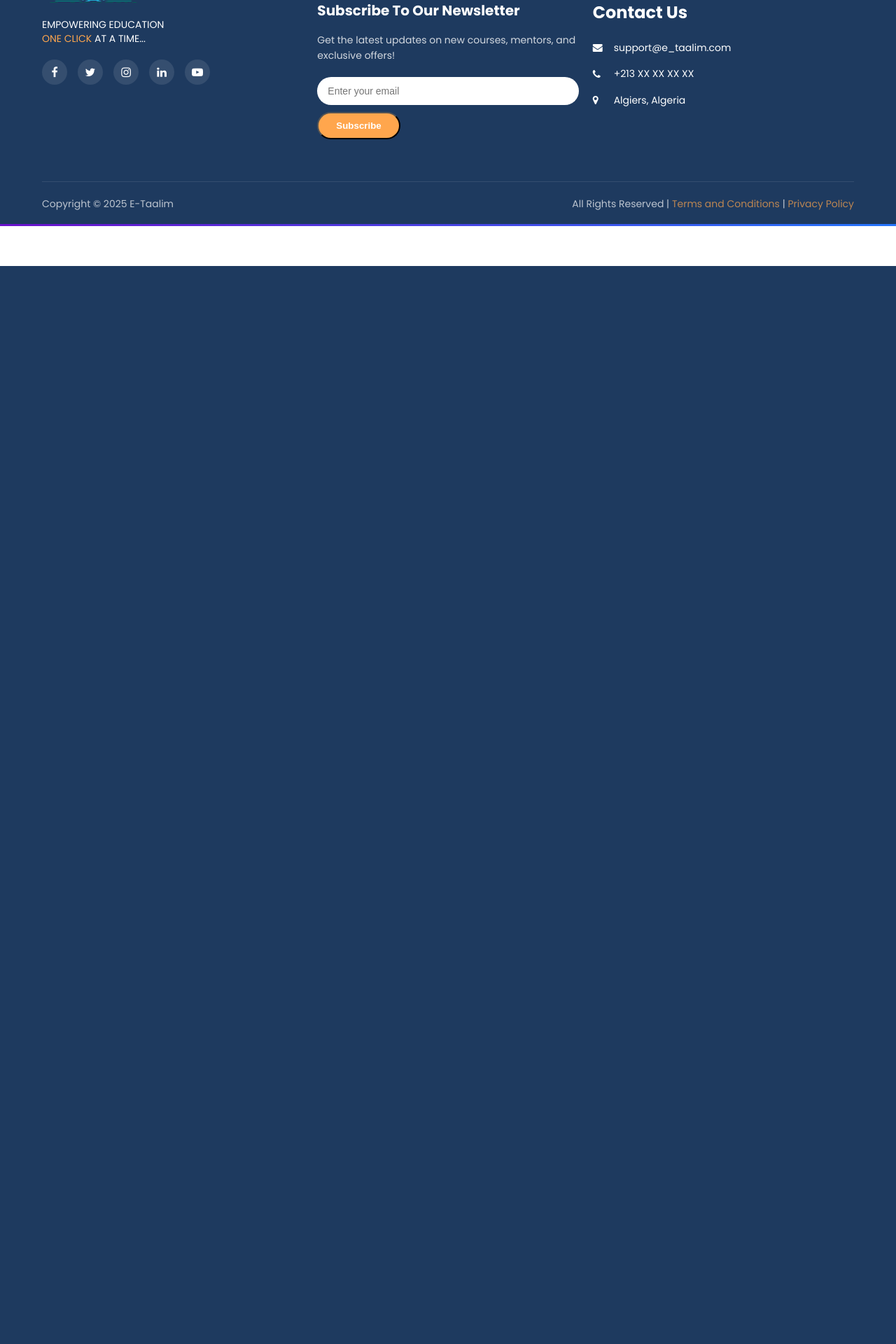
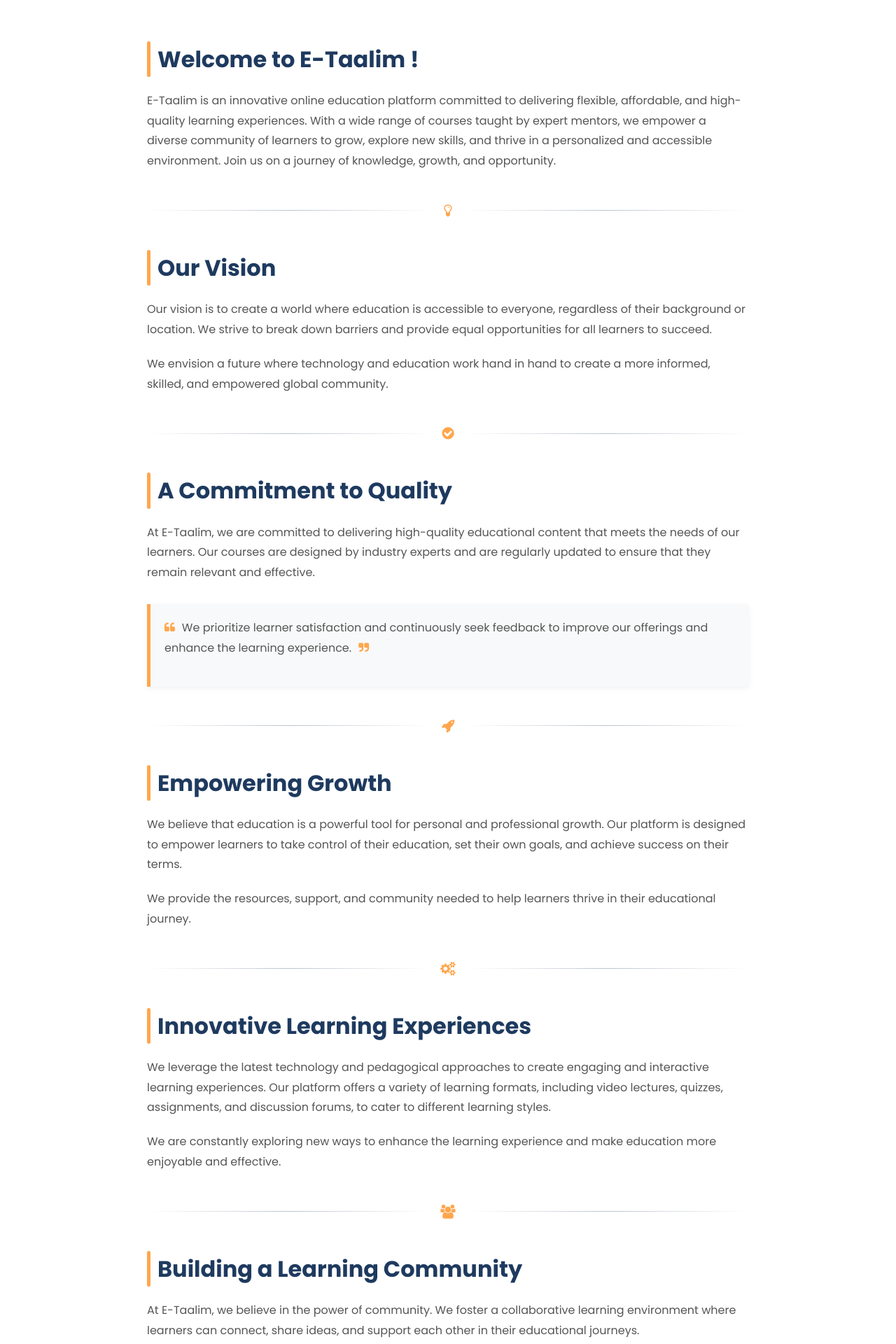
Before and after one commit to manarghr/e-learning-plat, a PHP site: page /About-us.html in a window 1280 px wide. Shown: the part 420-2340 px from the top of the page at 70% size. Before the commit the page ends 800 px from the top, so only its background shows below. Run offline with PHP 8.4, Linux system fonts and the light colour scheme.

Commit message:
About us & linking done

```diff
--- a/About-us.css
+++ b/About-us.css
@@ -1,4 +1,4 @@
-/* Reset and Base Styles */
+
 * {
   margin: 0;
   padding: 0;
@@ -27,8 +27,8 @@
 }
 
 img {
-    width: 20px;
-    height: 5px;
+  width: 60px;
+  height: 50px;
 }
 
 /* Button Styles */
@@ -228,6 +228,7 @@
 
 .footer-logo img {
   width: 150px;
+  height: 100px;
   margin-bottom: 15px;
 }
 
@@ -410,6 +411,198 @@
   }
 }
 
-  .how-it-works{
-    background-color:#ffff;
+
+
+
+/* Animation keyframes */
+@keyframes fadeIn {
+  from {
+    opacity: 0;
+    transform: translateY(20px);
   }
+  to {
+    opacity: 1;
+    transform: translateY(0);
+  }
+}
+
+@keyframes slideInLeft {
+  from {
+    opacity: 0;
+    transform: translateX(-50px);
+  }
+  to {
+    opacity: 1;
+    transform: translateX(0);
+  }
+}
+
+@keyframes pulse {
+  0% {
+    transform: scale(1);
+  }
+  50% {
+    transform: scale(1.05);
+  }
+  100% {
+    transform: scale(1);
+  }
+}
+
+/* Enhanced About Banner */
+.about-banner {
+  position: relative;
+  width: 100%;
+  height: 350px;
+  background: url("images/medium-shot-kid-taking-notes.jpg") no-repeat center center / cover;
+  overflow: hidden;
+}
+
+.about-banner::before {
+  content: "";
+  position: absolute;
+  top: 0;
+  left: 0;
+  width: 100%;
+  height: 100%;
+  background: linear-gradient(135deg, rgba(30, 58, 95, 0.8), rgba(255, 166, 77, 0.6));
+  z-index: 1;
+}
+
+.banner-overlay {
+  position: relative;
+  z-index: 2;
+  background-color: transparent;
+}
+
+.banner-overlay h1 {
+  font-size: 56px;
+  text-shadow: 2px 2px 4px rgba(0, 0, 0, 0.3);
+  position: relative;
+}
+
+.banner-overlay h1::after {
+  content: "";
+  position: absolute;
+  bottom: -10px;
+  left: 50%;
+  transform: translateX(-50%);
+  width: 80px;
+  height: 4px;
+  background-color: #ffa64d;
+}
+
+/* About Content Section*/
+.about-content {
+  padding: 60px 0;
+  overflow: hidden;
+}
+
+.about-content .container {
+  max-width: 900px;
+}
+
+.about-content h1 {
+  color: #1e3a5f;
+  font-size: 32px;
+  margin-bottom: 20px;
+  position: relative;
+  padding-left: 15px;
+
+}
+
+.about-content h1::before {
+  content: "";
+  position: absolute;
+  left: 0;
+  top: 0;
+  height: 100%;
+  width: 5px;
+  background-color: #ffa64d;
+  border-radius: 3px;
+}
+
+.about-content p {
+  margin-bottom: 20px;
+  font-size: 16px;
+  line-height: 1.8;
+  color: #555;
+
+}
+
+/* Section dividers */
+.section-divider {
+  display: flex;
+  align-items: center;
+  margin: 40px 0;
+
+}
+
+.divider-line {
+  flex-grow: 1;
+  height: 1px;
+  background: linear-gradient(to right, transparent, rgba(30, 58, 95, 0.3), transparent);
+}
+
+.divider-icon {
+  margin: 0 15px;
+  color: #ffa64d;
+  font-size: 20px;
+}
+
+/* Quote styling */
+.quote {
+  background-color: #f8f9fa;
+  border-left: 5px solid #ffa64d;
+  padding: 20px;
+  margin: 30px 0;
+  border-radius: 0 5px 5px 0;
+  box-shadow: 0 3px 10px rgba(0, 0, 0, 0.05);
+
+}
+
+/* Final call to action */
+.final-cta {
+  text-align: center;
+  margin: 50px 0;
+  padding: 30px;
+  background: linear-gradient(135deg, #f0f5fa, #e6eef7);
+  border-radius: 10px;
+  box-shadow: 0 5px 15px rgba(0, 0, 0, 0.05);
+
+}
+
+.final-cta p {
+  font-size: 18px !important;
+  font-style: italic;
+  color: #1e3a5f !important;
+  margin-bottom: 0 !important;
+}
+
+/* Animation classes - these will be added by JavaScript for enhanced animations */
+.animate-fade-in {
+  animation: fadeIn 0.8s ease forwards;
+}
+
+.animate-slide-left {
+  animation: slideInLeft 0.8s ease forwards;
+}
+
+.animate-scale {
+  animation: pulse 2s infinite;
+}
+
+/* Responsive adjustments */
+@media (max-width: 768px) {
+  .about-content h1 {
+    font-size: 28px;
+  }
+
+  .about-content p {
+    font-size: 15px;
+  }
+
+  .final-cta {
+    padding: 20px;
+  }
+}
--- a/About-us.html
+++ b/About-us.html
@@ -5,11 +5,13 @@
     <meta name="viewport" content="width=device-width, initial-scale=1.0">
     <title>E-Taalim - Empowering Education</title>
     <link rel="stylesheet" href="About-us.css">
+    <!-- Replace the problematic CSS with the fixed version -->
+    <link rel="stylesheet" href="about-us-fixed.css">
     <link rel="stylesheet" href="https://fonts.googleapis.com/css2?family=Poppins:wght@400;500;600;700&display=swap">
     <link rel="stylesheet" href="https://cdnjs.cloudflare.com/ajax/libs/font-awesome/4.7.0/css/font-awesome.min.css">
 </head>
 <body>
-    <!-- Navigation Bar -->
+    <!--Navbar unchanged-->
     <header>
         <div class="container">
             <div class="logo">
@@ -18,7 +20,7 @@
             <nav>
                 <ul class="nav-links">
                     <li><a href="#" class="active">HOME</a></li>
-                    <li><a href="#about">ABOUT US</a></li>
+                    <li><a href="About-us.html">ABOUT US</a></li>
                     <li><a href="#">COURSES</a></li>
                     <li><a href="#">MENTORS</a></li>
                     <li><a href="#">FORUM</a></li>
@@ -31,7 +33,7 @@
         </div>
     </header>
 
-    <!-- About Page Banner -->
+    <!--The About-us Banner-->
     <section class="about-banner">
         <div class="banner-overlay">
             <h1>About Us</h1>
@@ -39,13 +41,79 @@
         </div>
     </section>
 
+    <!-- About-us Content-->
+    <section class="about-content">
+        <div class="container">
+            <h1>Welcome to E-Taalim !</h1>
+            <p>E-Taalim is an innovative online education platform committed to delivering flexible, affordable, and high-quality learning experiences. With a wide range of courses taught by expert mentors, we empower a diverse community of learners to grow, explore new skills, and thrive in a personalized and accessible environment. Join us on a journey of knowledge, growth, and opportunity.</p>
 
+            <div class="section-divider">
+                <div class="divider-line"></div>
+                <div class="divider-icon"><i class="fa fa-lightbulb-o"></i></div>
+                <div class="divider-line"></div>
+            </div>
 
+            <h1>Our Vision</h1>
+            <p>Our vision is to create a world where education is accessible to everyone, regardless of their background or location. We strive to break down barriers and provide equal opportunities for all learners to succeed.</p>
+            <p>We envision a future where technology and education work hand in hand to create a more informed, skilled, and empowered global community.</p>
 
+            <div class="section-divider">
+                <div class="divider-line"></div>
+                <div class="divider-icon"><i class="fa fa-check-circle"></i></div>
+                <div class="divider-line"></div>
+            </div>
 
+            <h1>A Commitment to Quality</h1>
+            <p>At E-Taalim, we are committed to delivering high-quality educational content that meets the needs of our learners. Our courses are designed by industry experts and are regularly updated to ensure that they remain relevant and effective.</p>
+            <div class="quote">
+                <p><i class="fa fa-quote-left" style="margin-right: 10px; color: #ffa64d;"></i>We prioritize learner satisfaction and continuously seek feedback to improve our offerings and enhance the learning experience.<i class="fa fa-quote-right" style="margin-left: 10px; color: #ffa64d;"></i></p>
+            </div>
 
+            <div class="section-divider">
+                <div class="divider-line"></div>
+                <div class="divider-icon"><i class="fa fa-rocket"></i></div>
+                <div class="divider-line"></div>
+            </div>
 
+            <h1>Empowering Growth</h1>
+            <p>We believe that education is a powerful tool for personal and professional growth. Our platform is designed to empower learners to take control of their education, set their own goals, and achieve success on their terms.</p>
+            <p>We provide the resources, support, and community needed to help learners thrive in their educational journey.</p>
 
+            <div class="section-divider">
+                <div class="divider-line"></div>
+                <div class="divider-icon"><i class="fa fa-cogs"></i></div>
+                <div class="divider-line"></div>
+            </div>
+
+            <h1>Innovative Learning Experiences</h1>
+            <p>We leverage the latest technology and pedagogical approaches to create engaging and interactive learning experiences. Our platform offers a variety of learning formats, including video lectures, quizzes, assignments, and discussion forums, to cater to different learning styles.</p>
+            <p>We are constantly exploring new ways to enhance the learning experience and make education more enjoyable and effective.</p>
+
+            <div class="section-divider">
+                <div class="divider-line"></div>
+                <div class="divider-icon"><i class="fa fa-users"></i></div>
+                <div class="divider-line"></div>
+            </div>
+
+            <h1>Building a Learning Community</h1>
+            <p>At E-Taalim, we believe in the power of community. We foster a collaborative learning environment where learners can connect, share ideas, and support each other in their educational journeys.</p>
+            <p>Our forums and discussion groups provide opportunities for learners to engage with mentors and peers, ask questions, and share insights.</p>
+
+            <div class="section-divider">
+                <div class="divider-line"></div>
+                <div class="divider-icon"><i class="fa fa-refresh"></i></div>
+                <div class="divider-line"></div>
+            </div>
+
+            <h1>Always Evolving</h1>
+            <p>We are committed to continuous improvement and innovation. We regularly update our courses and platform features based on learner feedback and industry trends.</p>
+            <p>Our goal is to stay at the forefront of online education and provide our learners with the best possible learning experience.</p>
+
+            <div class="final-cta">
+                <p>Your journey starts here—let's learn, grow, and achieve together.</p>
+            </div>
+        </div>
+    </section>
 
     <!-- Footer -->
     <footer class="footer">
@@ -91,5 +159,6 @@
     </footer>
 
     <script src="script.js"></script>
+
 </body>
 </html>
```
Lines whose indentation alone changed are shown as unchanged.
